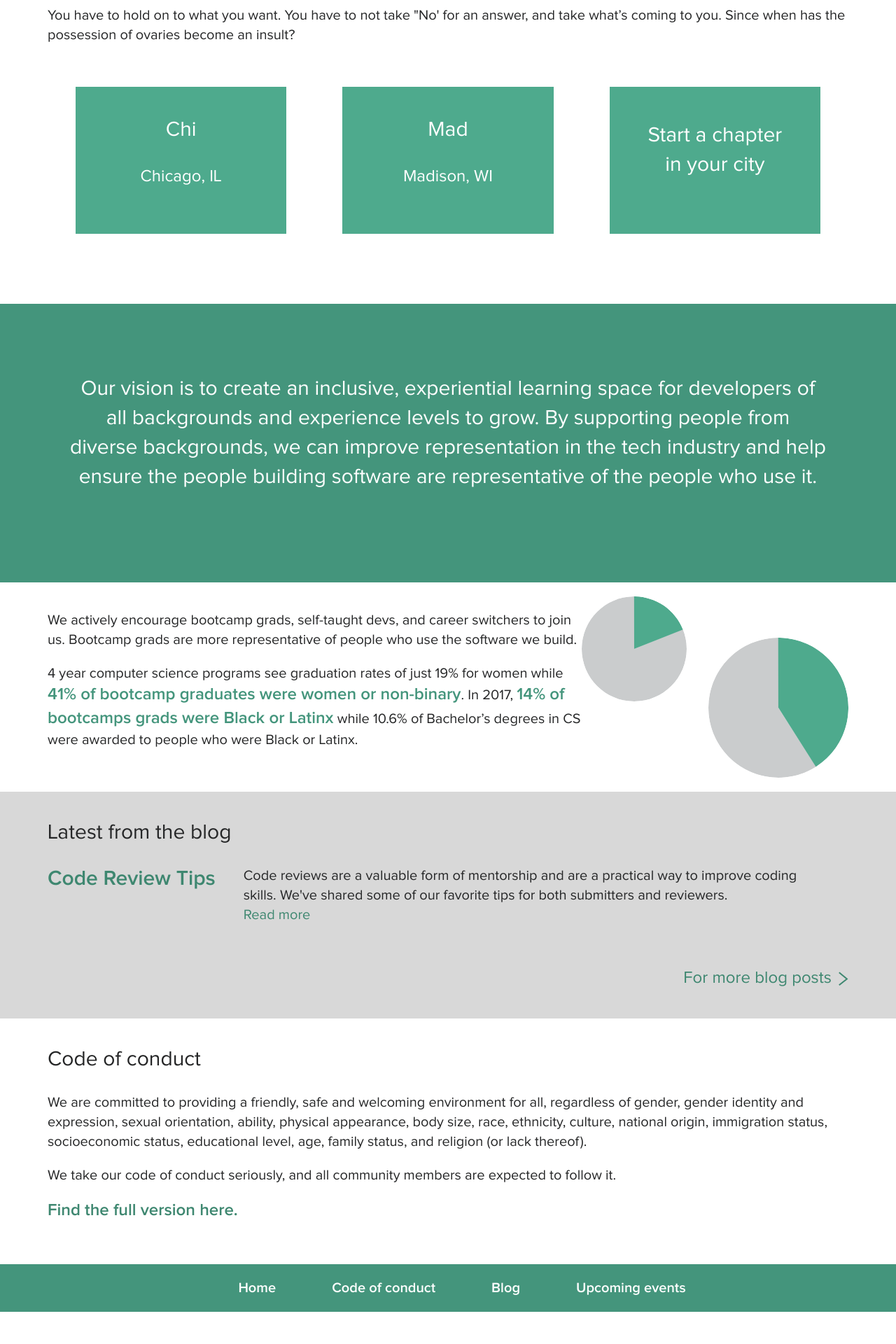
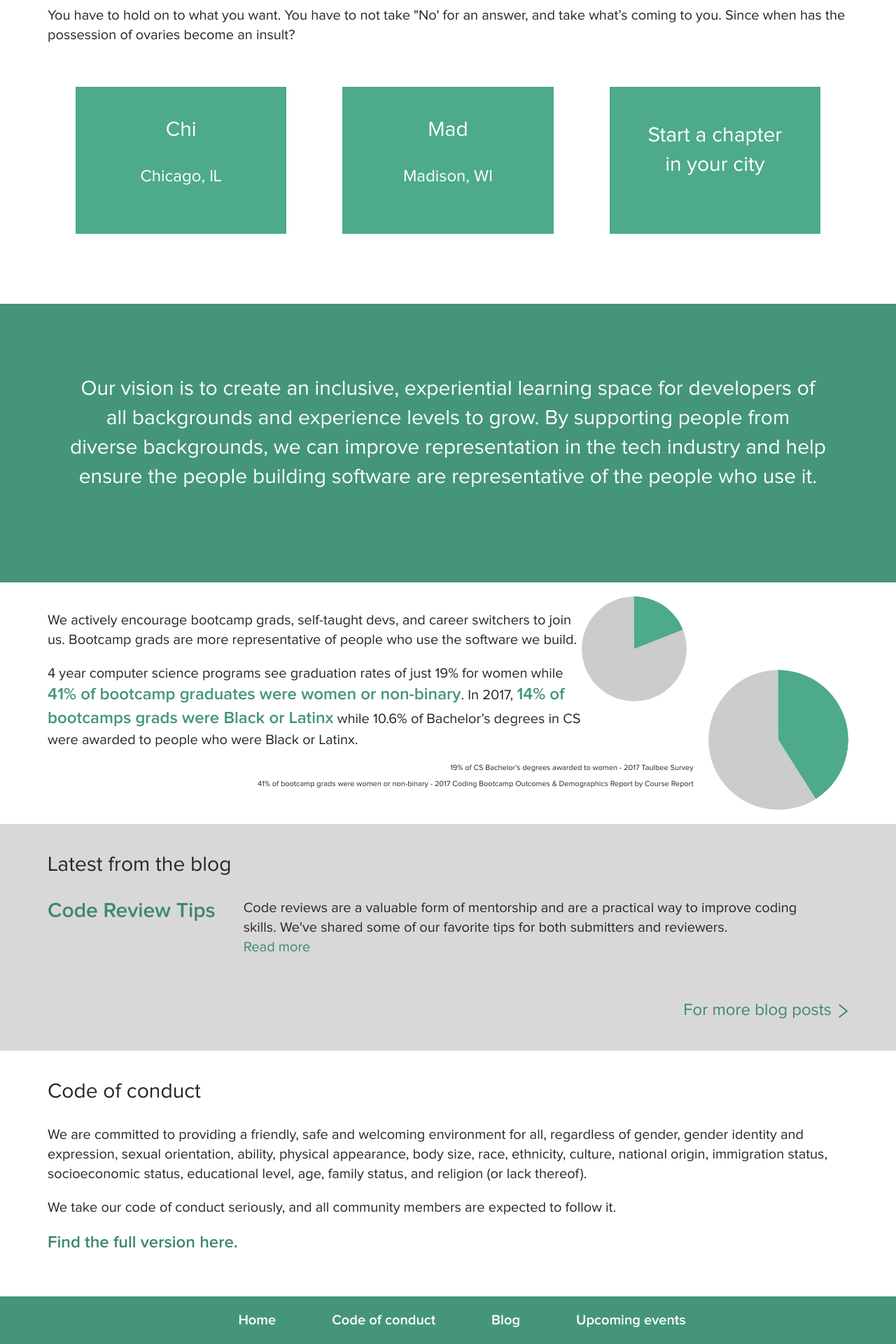
Before and after one commit to mercedesb/dev-together, a Jekyll site: the page built from docs/index.html, in a window 1280 px wide. Shown: the part 2020-3940 px from the top of the page at 70% size. Built offline with Jekyll 4.4.1, drawn with Linux system fonts in a browser that asks for light colours; before the commit the page ends 3894 px from its top, so only the background shows below that.

Commit message:
styling chart subtext

```diff
--- a/docs/_includes/statistics.html
+++ b/docs/_includes/statistics.html
@@ -6,6 +6,8 @@
       <p>4 year computer science programs see graduation rates of just 19% for women while <strong>41% of bootcamp graduates were
           women or non-binary</strong>. In 2017, <strong>14% of bootcamps grads were Black or Latinx</strong> while 10.6% of Bachelor’s degrees in CS
         were awarded to people who were Black or Latinx.</p>
+        <p class="Statistics-sub"> 19% of CS Bachelor’s degrees awarded to women - 2017 Taulbee Survey</p>
+        <p class="Statistics-sub">41% of bootcamp grads were women or non-binary - 2017 Coding Bootcamp Outcomes & Demographics Report by Course Report</p>
     </div>
     <div class="Statistics-charts">
       <svg class="Pie Pie--small" width="385px" height="385px" viewBox="0 0 385 385" version="1.1" xmlns="http://www.w3.org/2000/svg"
@@ -86,6 +88,7 @@
           </g>
         </g>
       </svg>
+
     </div>
   </div>
 </section>
--- a/docs/_sass/base/_content.scss
+++ b/docs/_sass/base/_content.scss
@@ -115,6 +115,19 @@
     }
   }
 
+  &-sub {
+    display: none;
+    font-size: 11px;
+    line-height: 12px;
+    text-align: right;
+    position: relative;
+    right: -8rem;
+
+    @include media($min-desktop) {
+      display: block;
+    }
+  }
+
   @include media($min-desktop) {
     flex-direction: row;
   }
```
